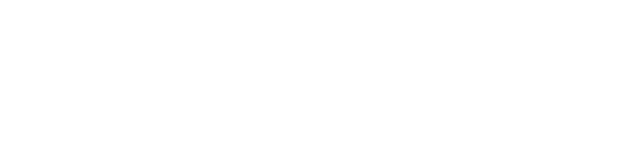
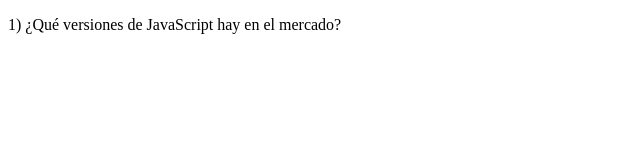
Before and after one commit to FernandezIgnacio/Trabajo-Practico-N6-JS, a plain HTML site: page index.html in a window 1280 px wide. Shown: the whole page, without its empty margins (0-640 px from the left). Drawn offline with Linux system fonts and the light colour scheme.

Commit message:
Escrito punto uno

```diff
--- a/index.html
+++ b/index.html
@@ -9,7 +9,7 @@
 <body>
     <div class="parent">
         <div class="puntoUno">
-
+                <p class="punto">1) ¿Qué versiones de JavaScript hay en el mercado?</p>
         </div>
     </div>
 </body>
```
